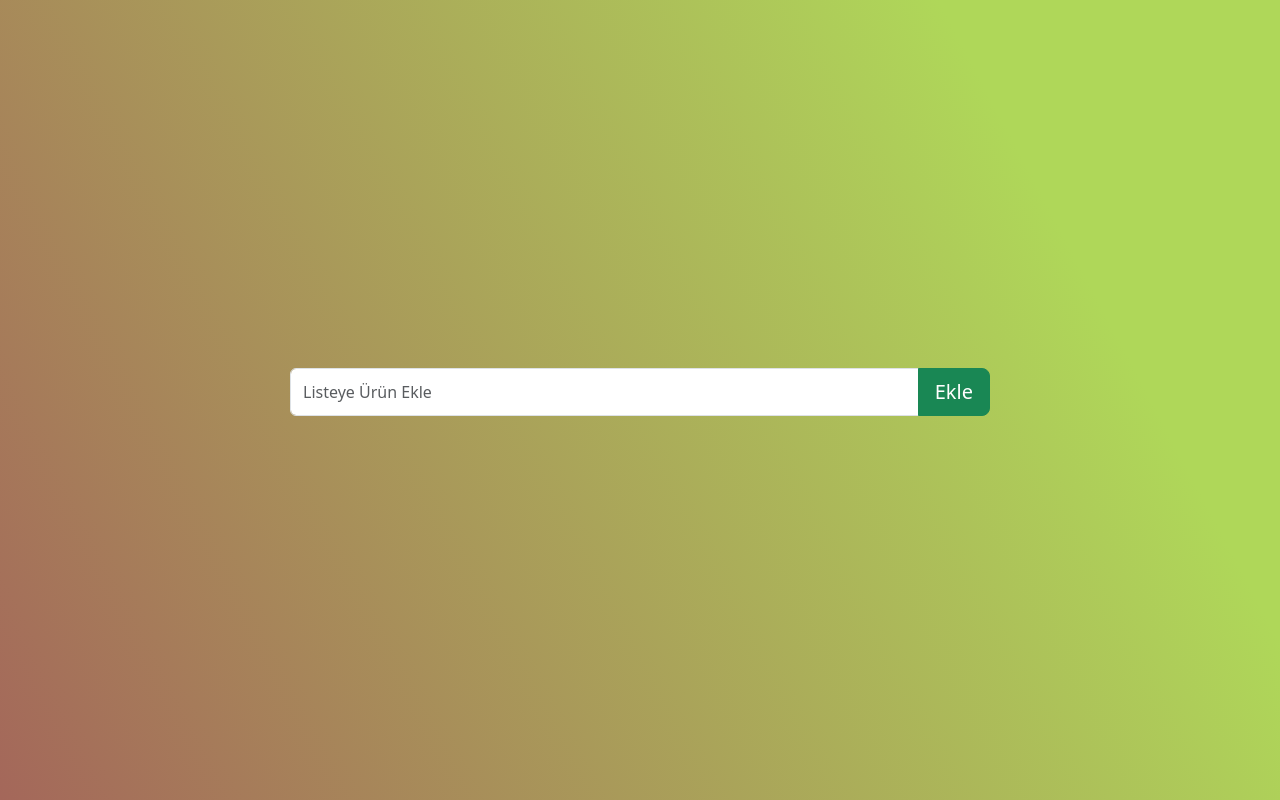
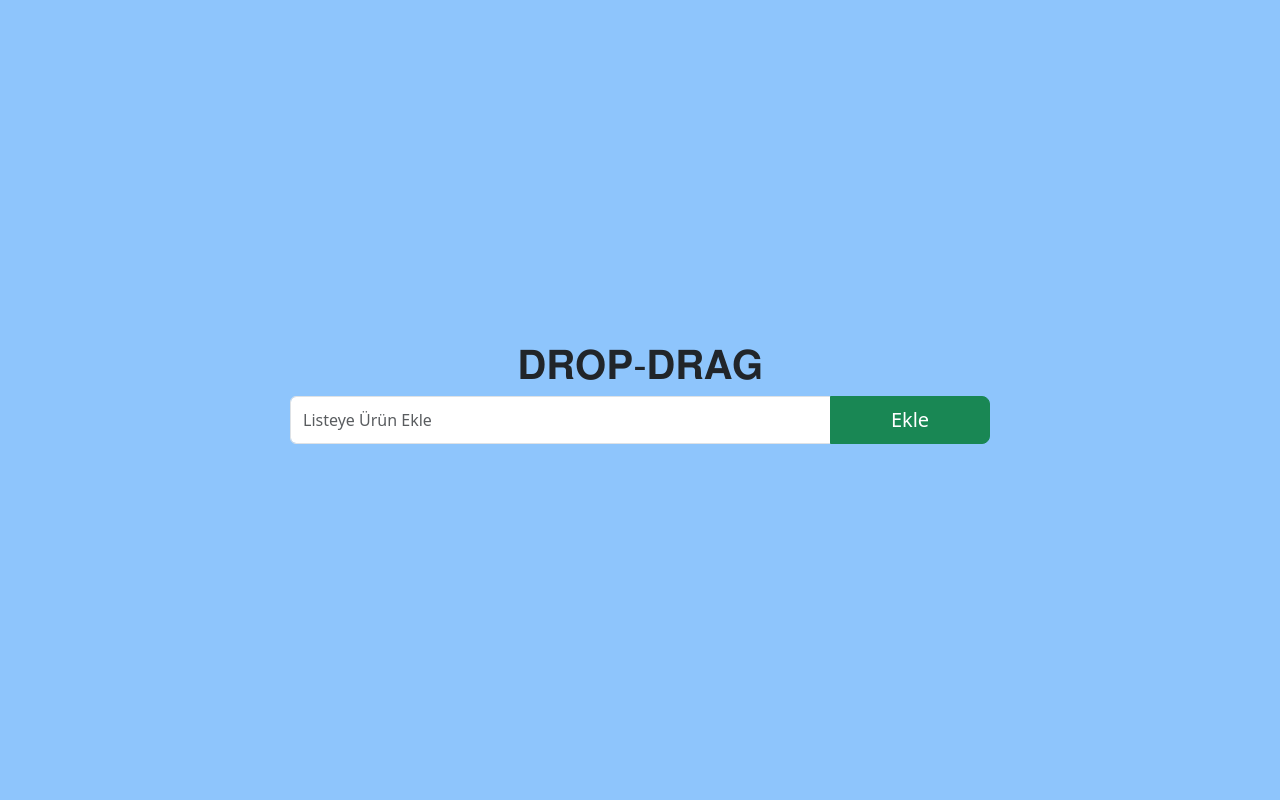
Before and after one commit to hasanbasriertekin/React-drag-drop, a React (Vite) app: page / in a window 1280 px wide. Built offline with nearby package versions, Linux system fonts and the light colour scheme.

Commit message:
background-h1 modified

```diff
--- a/src/App.css
+++ b/src/App.css
@@ -1,3 +1,5 @@
+
+
 .app-container{
   text-align: center;
 
@@ -13,3 +15,7 @@
   height: 40px;
   margin-left: 5px;
 }
+
+#button-addon2{
+  width: 10rem;
+}
--- a/src/App.tsx
+++ b/src/App.tsx
@@ -149,6 +149,7 @@ function App() {
     <>
       <CenteredContainer>
         <div className="app-container" >
+          <h1>𝐃𝐑𝐎𝐏-𝐃𝐑𝐀𝐆</h1>
         <InputGroup className="mb-3" style={{ width: '700px' }}>
             <Form.Control
               placeholder="Listeye Ürün Ekle"
--- a/src/index.css
+++ b/src/index.css
@@ -1,5 +1,4 @@
 body{
   background-color: #8EC5FC;
-  background-image: linear-gradient(62deg, #a4675a 0%, #afd759 80%);
 
 }
```
